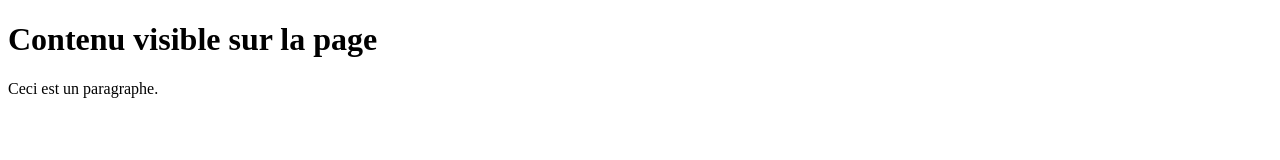
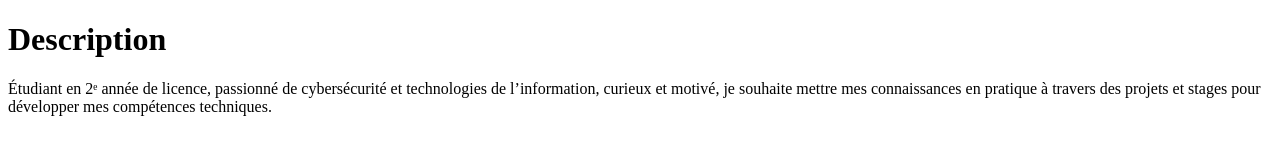
Before and after one commit to davidanato3505-cmyk/-mon-cv, a plain HTML site: page index.html in a window 1280 px wide. Drawn offline with Linux system fonts and the light colour scheme.

Commit message:
mise en place de la section description

```diff
--- a/index.html
+++ b/index.html
@@ -6,8 +6,13 @@
 </head>
 <body>
 
-    <h1>Contenu visible sur la page</h1>
-    <p>Ceci est un paragraphe.</p>
+    <h1>Description</h1>
+    <p>Étudiant en 2ᵉ année de licence, passionné de cybersécurité et technologies de
+    l’information, curieux et motivé, je souhaite mettre mes connaissances en
+    pratique à travers des projets et stages pour développer mes compétences
+    techniques.
+    </p>
+
 
 </body>
 </html>
```
